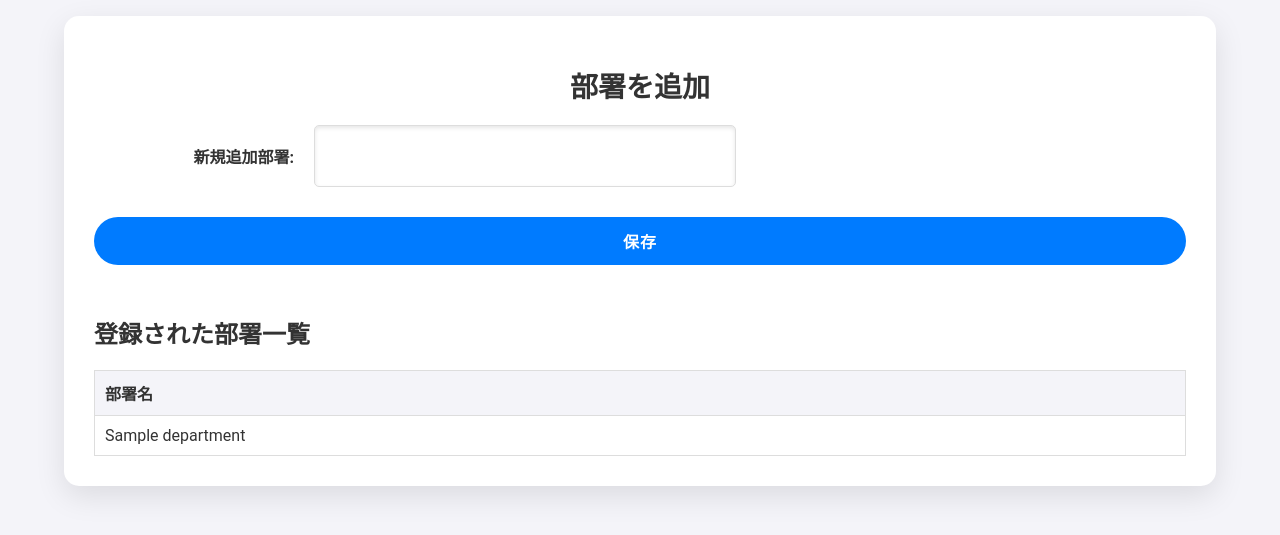
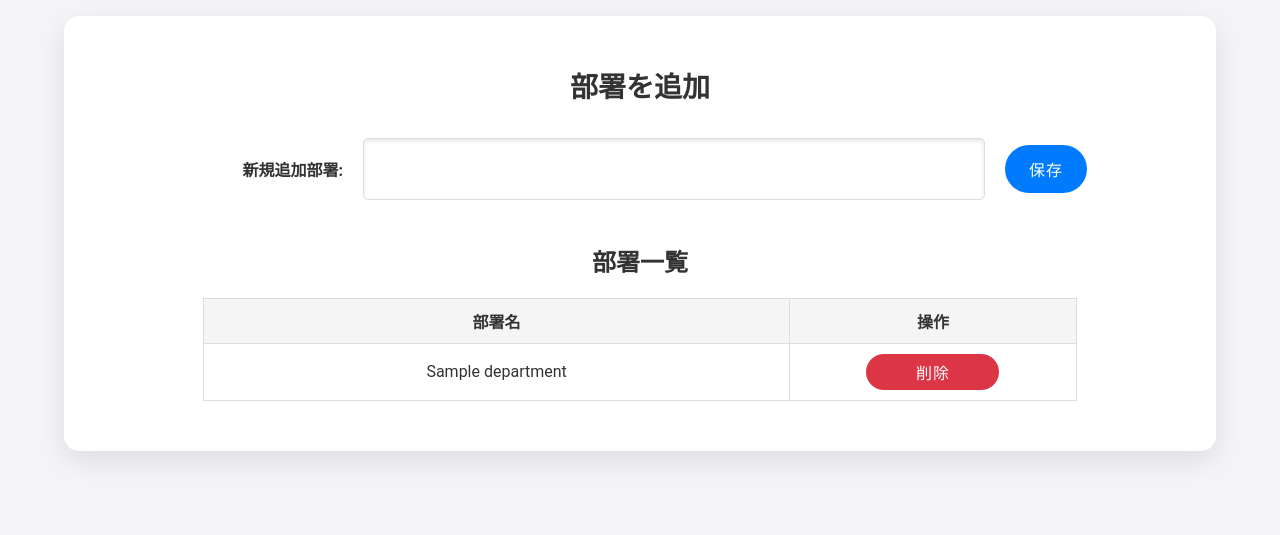
Before and after one commit to tomonoritak/equipment-management-b, a Django app: page /add_department/ in a window 1280 px wide. Shown: the part 44-579 px from the top of the page. Run offline with Django 4.2, Linux system fonts and the light colour scheme; a user stored in the database is signed in; tables that the repository leaves empty hold one stand-in row (values such as "Sample post").

Commit message:
備品編集諸々

```diff
--- a/posts/forms.py
+++ b/posts/forms.py
@@ -16,7 +16,7 @@ class PostForm(forms.ModelForm):
 
         # department追加
     department = forms.ModelChoiceField(
-        queryset=Department.objects.all(),
+        queryset=Department.objects.filter(is_active=True).order_by('name'),
         required=False,
         label='所属部署',
         widget=forms.Select(attrs={'placeholder': '所属部署を選択'})
@@ -78,11 +78,11 @@ class PostForm(forms.ModelForm):
     def __init__(self, *args, **kwargs):
         super().__init__(*args, **kwargs)
         # 部署を名前順に並べ替え
-        self.fields['department'].queryset = Department.objects.order_by('name')
+        self.fields['department'].queryset = Department.objects.filter(is_active=True).order_by('name')
 
 class StockQuantityForm(forms.ModelForm):
     department = forms.ModelChoiceField(
-        queryset=Department.objects.order_by('name'),  # 部署を名前順に並べ替え
+        queryset=Department.objects.filter(is_active=True).order_by('name'),  # 部署を名前順に並べ替え
         required=True,
         label='発注部署',
         widget=forms.Select(attrs={'placeholder': '部署を選択してください'})
--- a/posts/models.py
+++ b/posts/models.py
@@ -10,6 +10,7 @@ class Department(models.Model):
             'unique': 'この部署名はすでに存在します。別の名前を入力してください。',
         }
     )
+    is_active = models.BooleanField(default=True)
 
     def __str__(self):
         return self.name
--- a/posts/views.py
+++ b/posts/views.py
@@ -128,13 +128,21 @@ class DeleteView(DeleteView):
 @user_passes_test(lambda u: u.is_superuser)
 def add_department(request):
     if request.method == 'POST':
-        form = DepartmentForm(request.POST)
-        if form.is_valid():
-            form.save()
-            return redirect("Posts:department_add")  # 成功後のリダイレクト先
+        if 'delete_id' in request.POST:  # 削除リクエストか確認
+            department_id = request.POST.get('delete_id')
+            department = get_object_or_404(Department, id=department_id)
+            department.is_active = False  # 削除せず非アクティブに設定
+            department.save()
+            return redirect("Posts:department_add")
+        else:  # 新規追加の処理
+            form = DepartmentForm(request.POST)
+            if form.is_valid():
+                form.save()
+                return redirect("Posts:department_add")  # 成功後のリダイレクト先
     else:
         form = DepartmentForm()
-    departments = Department.objects.all().order_by('name')  # 部署を名前順に取得
+
+    departments = Department.objects.filter(is_active=True).order_by('name')  # 非アクティブの部署を除外
 
     context = {
         'form': form,
--- a/templates/posts/add_department.html
+++ b/templates/posts/add_department.html
@@ -33,7 +33,9 @@
     .form-row {
         display: flex;
         align-items: center;
+        justify-content: center;
         margin-bottom: 10px;
+        padding-right: 50px;
     }
 
     .form-row label {
@@ -51,8 +53,14 @@
         border-radius: 5px;
         border: 1px solid #ddd;
         width: 100%;
-        max-width: 400px;
+        max-width: 600px;
         box-shadow: inset 0 2px 4px rgba(0, 0, 0, 0.1);
+    }
+
+    .form-row button {
+        margin-left: 20px; /* 保存ボタンに余白を追加 */
+        width: auto; /* ボタン幅をコンテンツに合わせる */
+
     }
 
     .error-message {
@@ -70,14 +78,12 @@
         border: none;
         border-radius: 30px;
         text-decoration: none;
-        font-weight: bold;
         text-align: center;
         text-transform: uppercase;
         letter-spacing: 1px;
         font-size: 16px;
         cursor: pointer;
         transition: background-color 0.3s, transform 0.3s, box-shadow 0.3s;
-        width: 100%;
         box-sizing: border-box;
     }
 
@@ -87,14 +93,36 @@
         box-shadow: 0 6px 12px rgba(0, 0, 0, 0.1);
     }
 
+    .btn-delete{
+        display: inline-block;
+        padding: 6px 12px;
+        background-color: #dc3545;
+        color: #fff;
+        border: none;
+        border-radius: 30px;
+        text-decoration: none;
+        text-align: center;
+        text-transform: uppercase;
+        letter-spacing: 1px;
+        font-size: 16px;
+        cursor: pointer;
+        transition: background-color 0.3s, transform 0.3s, box-shadow 0.3s;
+        width: 50%;
+        box-sizing: border-box;
+    }
+
     .departments-list {
         margin-top: 30px;
     }
 
+    h2{
+        text-align: center;
+    }
+
     table {
-        width: 100%;
+        width: 80%;
         border-collapse: collapse;
-        margin-top: 20px;
+        margin: 20px auto;  /* テーブルを中央揃え */
     }
 
     table, th, td {
@@ -103,16 +131,12 @@
 
     th, td {
         padding: 10px;
-        text-align: left;
+        text-align: center;
     }
 
     th {
-        background-color: #f4f4f9;
+        background-color: #f5f5f5;
         font-weight: bold;
-    }
-
-    tr:nth-child(even) {
-        background-color: #f9f9f9;
     }
 
     tr:hover {
@@ -128,6 +152,7 @@
         <div class="form-row">
             {{ form.name.label_tag }}
             {{ form.name }}
+            <button type="submit" class="btn">保存</button>
         </div>
 
         {% if form.name.errors %}
@@ -137,26 +162,32 @@
                 {% endfor %}
             </div>
         {% endif %}
-
-        <button type="submit" class="btn">保存</button>
     </form>
 
     <div class="departments-list">
-        <h2>登録された部署一覧</h2>
+        <h2>部署一覧</h2>
         <table>
             <thead>
                 <tr>
                     <th>部署名</th>
+                    <th>操作</th>
                 </tr>
             </thead>
             <tbody>
                 {% for department in departments %}
                     <tr>
                         <td>{{ department.name }}</td>
+                        <td>
+                            <form method="post" style="display:inline;">
+                                {% csrf_token %}
+                                <input type="hidden" name="delete_id" value="{{ department.id }}">
+                                <button type="submit" class="btn-delete" onclick="return confirm('本当に削除してもよろしいですか？');">削除</button>
+                            </form>
+                        </td>
                     </tr>
                 {% empty %}
                     <tr>
-                        <td>登録された部署がありません。</td>
+                        <td colspan="2">登録された部署がありません。</td>
                     </tr>
                 {% endfor %}
             </tbody>
--- a/templates/posts/itemlist.html
+++ b/templates/posts/itemlist.html
@@ -243,7 +243,7 @@
                 if (headers[headerId] === activeIndex) {
                     icon.className = `sort-icon ${sortDirection ? 'sort-asc' : 'sort-desc'}`;
                 } else {
-                    icon.className = 'sort-icon';
+                    icon.className = 'sort-icon sort-asc';
                 }
             });
         }
```
Also changed, not shown: templates/posts/itemedit.html (+9 -12 lines), templates/posts/orderhistory.html (+8 -4 lines).
